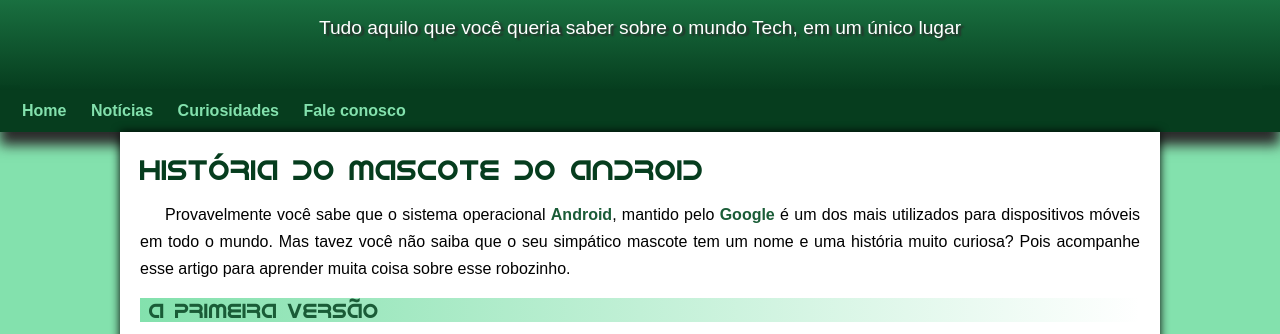
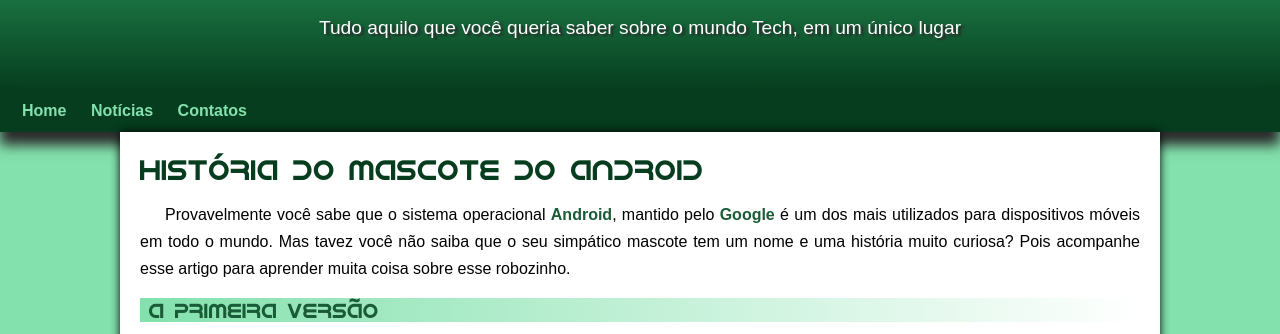
Before and after one commit to MendesKsm/projeto-android, a plain HTML site: page index.html in a window 1280 px wide. Shown: the part 100-434 px from the top of the page. Drawn offline with Linux system fonts and the light colour scheme; a web font is replaced by a local one.

Commit message:
Problema de padding corrigido

```diff
--- a/estilo/style.css
+++ b/estilo/style.css
@@ -64,7 +64,7 @@ header > p{
     padding-right:15px;
     padding-left:15px;
     margin:auto;
-    margin-bottom:20px;
+    padding-bottom:50px;
 
     text-shadow: 3px 2px 2px rgb(43 43 43);
 }
--- a/index.html
+++ b/index.html
@@ -17,8 +17,7 @@
     <nav>
         <a href="#">Home</a>
         <a href="#">Notícias</a>
-        <a href="#">Curiosidades</a>
-        <a href="#">Fale conosco</a>
+        <a href="#">Contatos</a>
 
     </nav>
 
```
